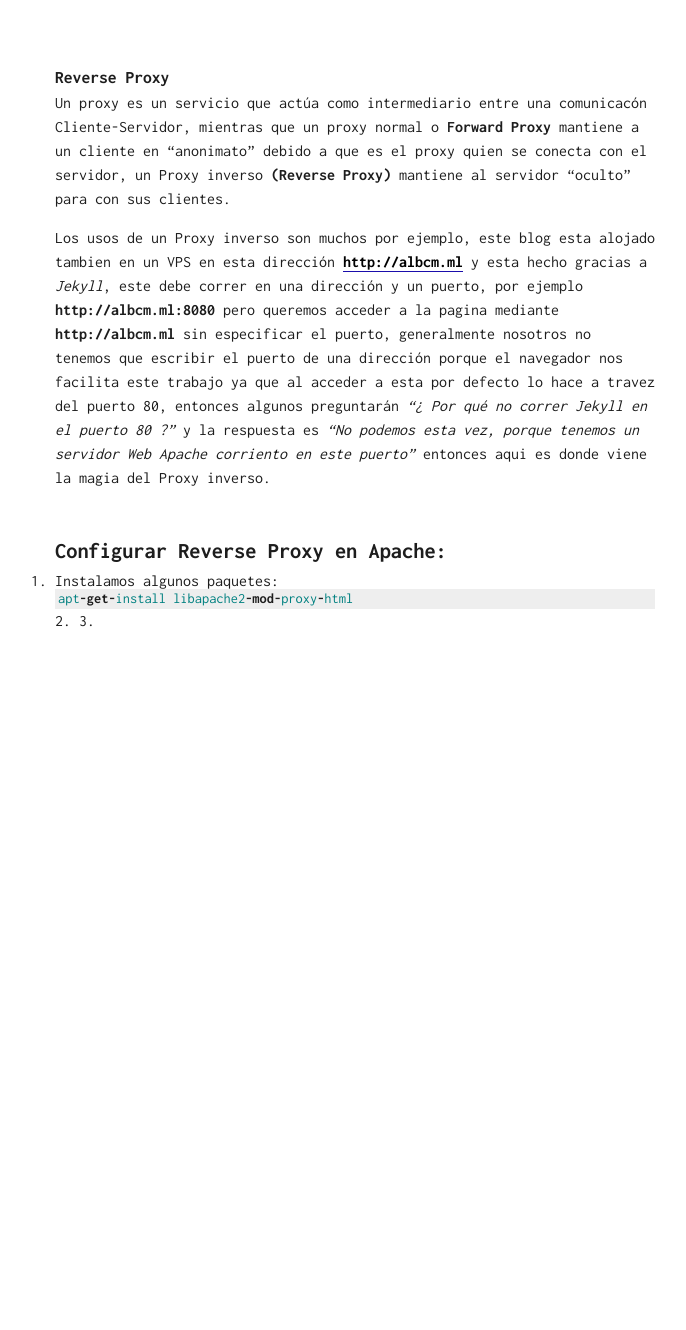
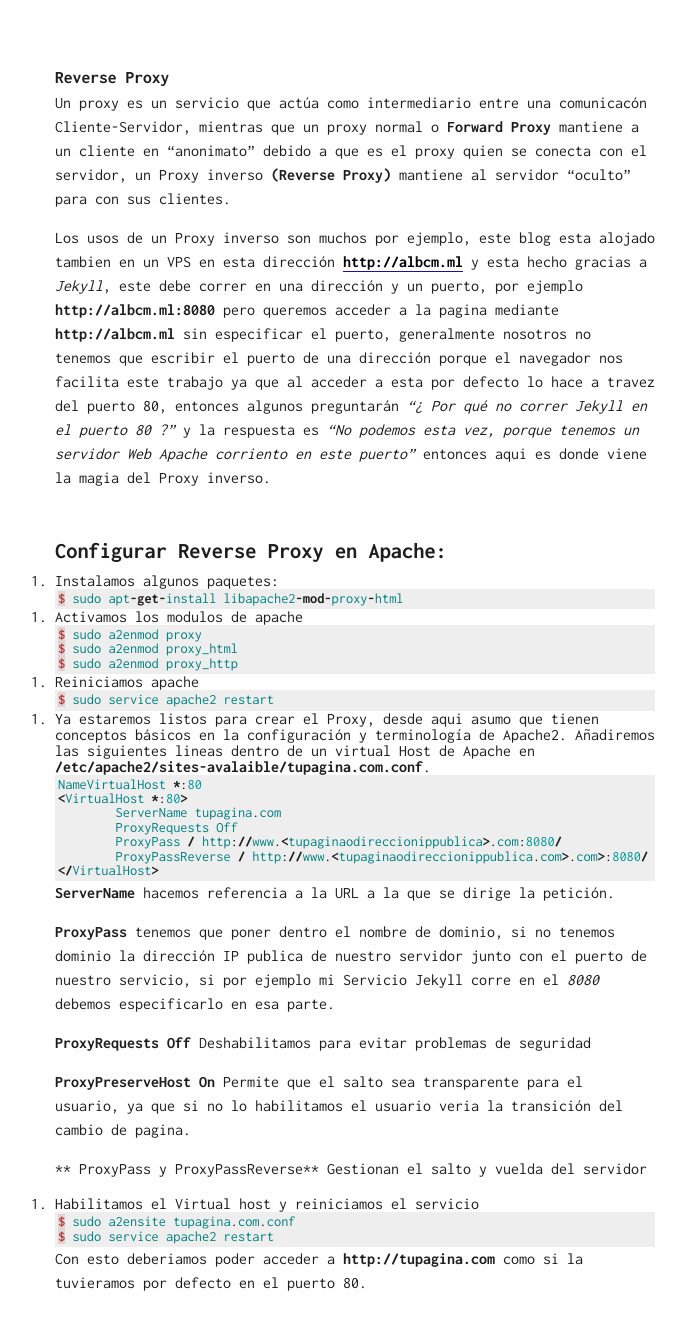
Before and after one commit to AlbCM/albcm.github.io, a Jekyll site: the page built from _posts/2016-09-12-Proxy-Inverso-con-Apache.markdown, in a window 1280 px wide and 1400 px high, scrolled down 174 px. Shown: the top 1330 px of the window, without its empty margins (285-971 px from the left). Built offline with Jekyll 4.4.1, drawn with Linux system fonts in a browser that asks for light colours; comment, search, counter and statistics services are not loaded; before the commit the page ends 912 px from its top, so only the background shows below that.

Commit message:
postnuevo

```diff
--- a/_posts/2016-09-12-Proxy-Inverso-con-Apache.markdown
+++ b/_posts/2016-09-12-Proxy-Inverso-con-Apache.markdown
@@ -15,7 +15,47 @@ Los usos de un Proxy inverso son muchos por ejemplo, este blog esta alojado tamb
 
 1. Instalamos algunos paquetes:
 {% highlight AppleScript %}
-apt-get-install libapache2-mod-proxy-html
+$ sudo apt-get-install libapache2-mod-proxy-html
 {% endhighlight %}
-2.
-3.
+
+2. Activamos los modulos de apache
+{% highlight AppleScript %}
+$ sudo a2enmod proxy
+$ sudo a2enmod proxy_html
+$ sudo a2enmod proxy_http
+{% endhighlight %}
+
+3. Reiniciamos apache
+{% highlight AppleScript %}
+$ sudo service apache2 restart
+{% endhighlight %}
+
+4. Ya estaremos listos para crear el Proxy, desde aqui asumo que tienen conceptos básicos en la configuración y terminología de Apache2. Añadiremos las siguientes lineas dentro de un virtual Host de Apache en **/etc/apache2/sites-avalaible/tupagina.com.conf**.
+{% highlight AppleScript %}
+NameVirtualHost *:80
+<VirtualHost *:80>
+	ServerName tupagina.com
+	ProxyRequests Off
+	ProxyPass / http://www.<tupaginaodireccionippublica>.com:8080/
+	ProxyPassReverse / http://www.<tupaginaodireccionippublica.com>.com>:8080/
+</VirtualHost>
+{% endhighlight %}
+
+**ServerName** hacemos referencia a la URL a la que se dirige la petición.
+
+**ProxyPass** tenemos que poner dentro el nombre de dominio, si no tenemos dominio la dirección IP publica de nuestro servidor junto con el puerto de nuestro servicio, si por ejemplo mi Servicio Jekyll corre en el *8080* debemos especificarlo en esa parte.
+
+**ProxyRequests Off** Deshabilitamos para evitar problemas de seguridad
+
+**ProxyPreserveHost On** Permite que el salto sea transparente para el usuario, ya que si no lo habilitamos el usuario veria la transición del cambio de pagina.
+
+** ProxyPass y ProxyPassReverse** Gestionan el salto y vuelda del servidor
+
+5. Habilitamos el Virtual host y reiniciamos el servicio
+{% highlight AppleScript %}
+$ sudo a2ensite tupagina.com.conf
+$ sudo service apache2 restart
+{% endhighlight %}
+
+
+Con esto deberiamos poder acceder a **http://tupagina.com** como si la tuvieramos por defecto en el puerto 80.
```
